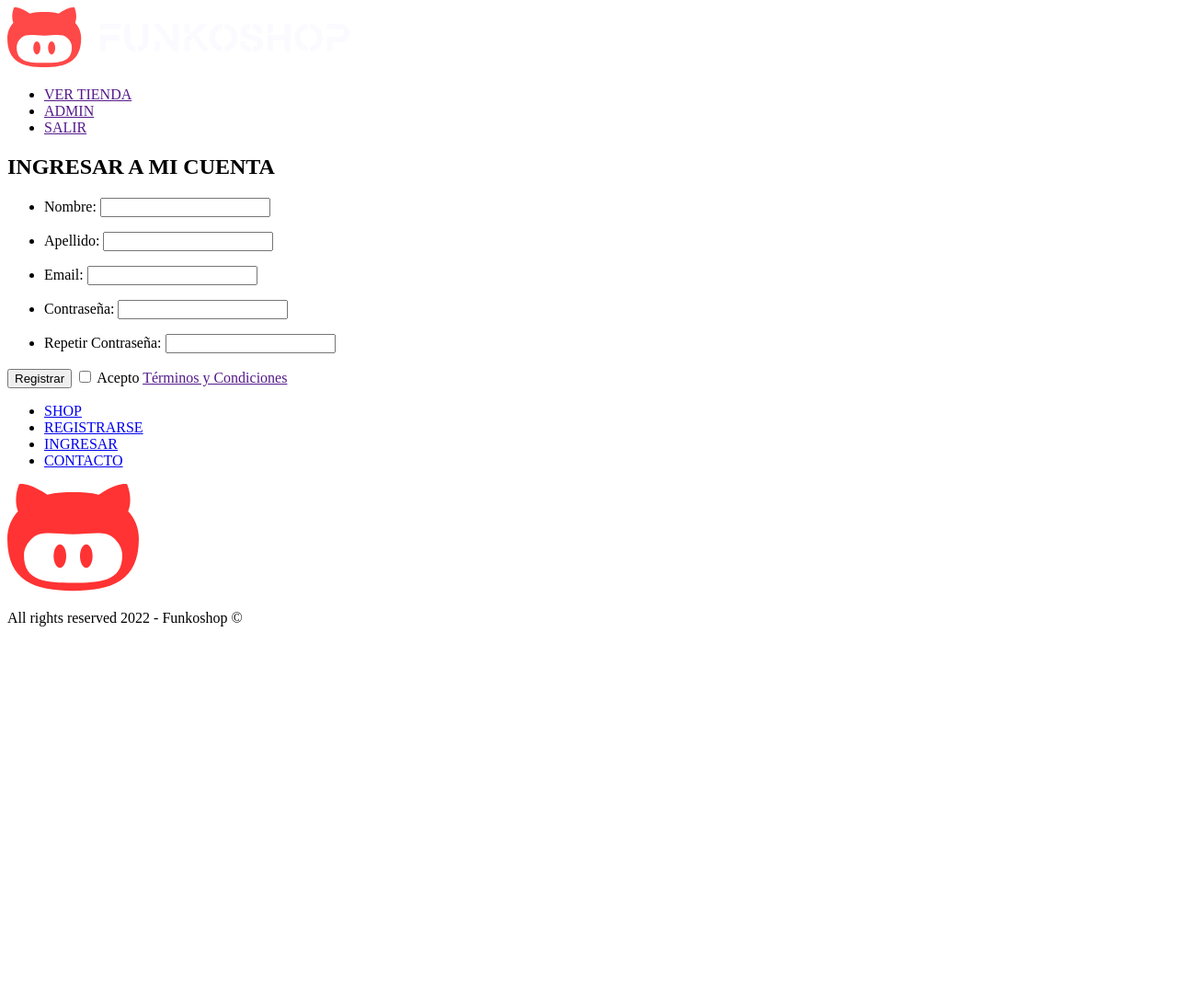
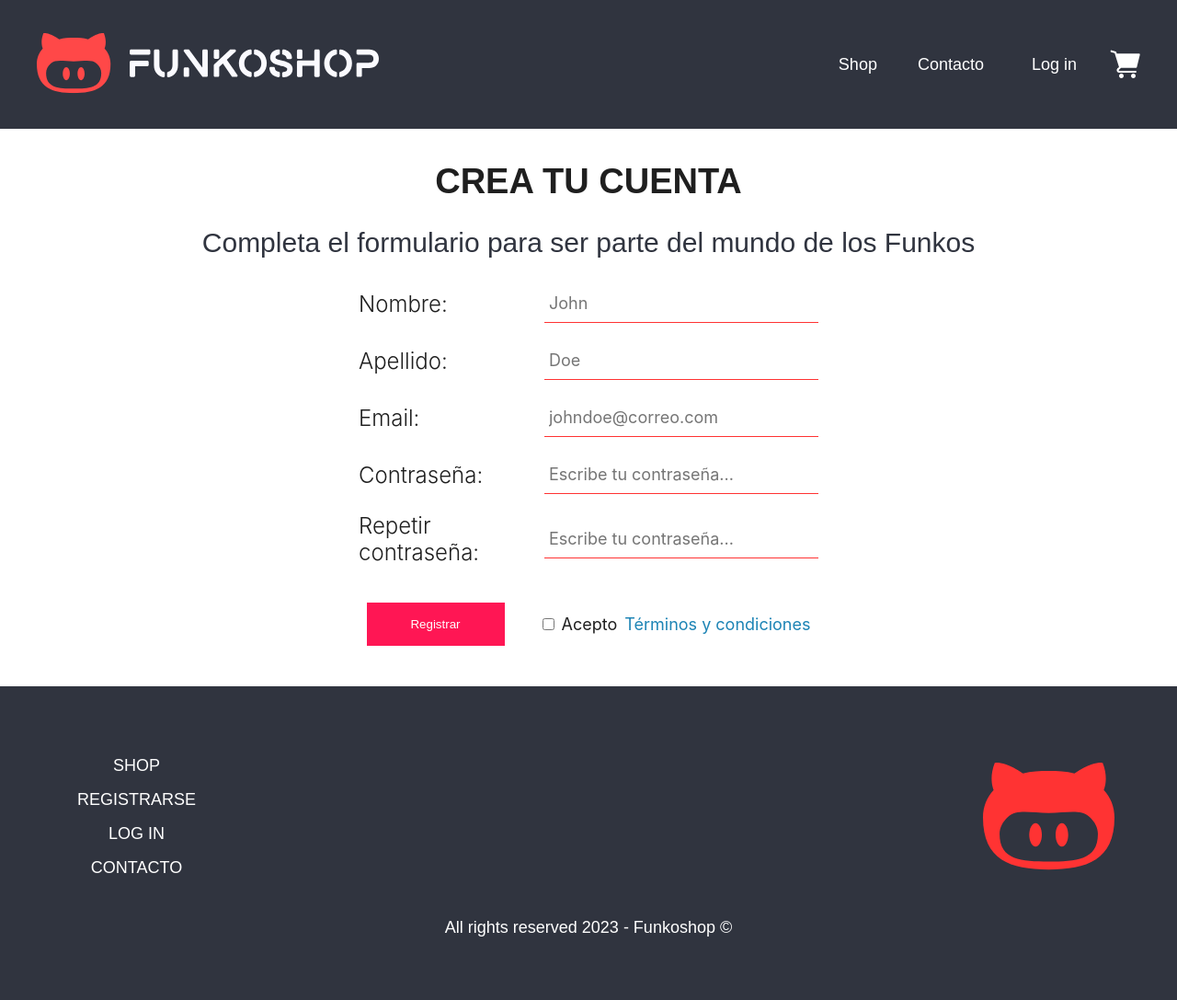
Before and after one commit to tomasneznajko/FunkoShop_NodeJs, a Node server app: template pages/admin/register.html in a window 1280 px wide. Shown: the whole page at 92% size. Before the commit the page ends 681 px from the top, so only its background shows below. Run offline with Node 20, Linux system fonts and the light colour scheme; the template is opened without the code that fills it, so the values that code supplies are empty; some libraries are stand-ins or nearby versions.

Commit message:
Cerramos CSS

```diff
--- a/css/admin/login.css
+++ b/css/admin/login.css
@@ -31,6 +31,8 @@
     width: 15rem;
 }
 
+/* EXTRA */
+
 .form__remember{
     display: flex;
     gap: var(--spacing-8);
--- /dev/null
+++ b/css/admin/register.css
@@ -0,0 +1,25 @@
+@import '../base/basic.css';
+@import '../admin/login.css';
+
+.form__subtitle{
+    font-family: var(--alternative-font);
+    font-weight: 500;
+    font-size: var(--font-xlarge);
+    color: var(--dark-bg-solid);
+}
+
+/* OVERRIDE LOGIN */
+
+.form__box--flex{
+    width: 50rem;
+}
+
+.form__flex{
+    margin: var(--spacing-20) 0 var(--spacing-8) 0;
+    justify-content: space-around;
+    width: 50rem;
+}
+
+.form__text--link{
+    font-size: var(--font-medium);
+}
--- a/pages/admin/register.html
+++ b/pages/admin/register.html
@@ -5,114 +5,124 @@
         <meta charset="utf-8">
         <meta http-equiv="X-UA-Compatible" content="IE=edge">
         <title>
-            Register
+            Register - Funkoshop
         </title>
         <meta name="description" content="">
         <meta name="viewport" content="width=device-width, initial-scale=1">
-        <link rel="stylesheet" href="">
-        <link rel="icon" href="/images/branding/isotype.svg" type="image/Funkoshop-icon">
+        <link rel="stylesheet" href="../../css/admin/register.css">
+        <link rel="icon" href="../../images/branding/isotype.svg" type="image/Funkoshop-icon">
     </head>
     <body>
         <header>
-            <nav>
-                <picture>
-                    <a href=""> <!-- voy a home -->
-                        <img src="/images/branding/logo_light_horizontal.svg" alt="Logo de Funkoshop">
+            <nav class="navbar container">
+             <picture class="navbar__logo">
+                 <a href="./index.html">
+                     <img src="../../images/branding/logo_light_horizontal.svg" alt="Isologotipo de la marca Funko Shop">
+                 </a>
+             </picture>
+             <ul class="navbar__menu">
+                 <li class="navbar__item with-submenu">
+                     <a href="../tienda/shop.html" class="navbar__link with-icon">
+                         Shop <iconify-icon icon="tabler:chevron-down" style="color: white;"></iconify-icon>
                      </a>
 
-                </picture>
-
-                <ul>
-                    <li>
-                        <a href="">VER TIENDA</a>
+                     <ul class="submenu">
+                         <li class="submenu__item">
+                             <a href="" class="submenu__link">
+                                 Funkos
+                             </a>
                          </li>
-                    <li>
-                        <a href="">ADMIN</a>
+                         <li class="submenu__item">
+                             <a href="" class="submenu__link">
+                                 Remeras
+                             </a>
                          </li>
-                    <li>
-                        <a href="">SALIR</a> <!-- CALCULO QUE A HOME -->
+                         <li class="submenu__item">
+                             <a href="" class="submenu__link">
+                                 Llaveros
+                             </a>
+                         </li>
+                     </ul>
+                 </li>
+                 <li class="navbar__item">
+                     <a href="./contact.html" class="navbar__link">
+                         Contacto
+                     </a>
+                 </li>
+                 <li class="navbar__item">
+                     <a href="login.html" class="navbar__link">
+                         Log in
+                     </a>
+                 </li>
+                 <li class="navbar__item">
+                     <a href="../tienda/cart.html" class="navbar__cart">
+                         <img src="../../images/icons/cart-icon.svg" alt="carrito de compras">
+                     </a>
                  </li>
              </ul>
             </nav>
         </header>
-        <main>
-            <h2>
-                INGRESAR A MI CUENTA
-            </h2>
-            <form action="">
-                <ul>
-                    <li>
-                        <p>
-                            <label for="nombre">Nombre: </label>
-                            <input type="text" name="nombre" id="nombre">
-                        </p>
-                    </li>
-                    <li>
-                        <p>
-                            <label for="apellido">Apellido: </label>
-                            <input type="text" name="apellido" id="apellido">
-                        </p>
-                    </li>
-                    <li>
-                        <p>
-                            <label for="email">Email: </label>
-                            <input type="email" name="email" id="email">
-                        </p>
-                    </li>
-                    <li>
-                        <p>
-                            <label for="password">Contraseña: </label>
-                            <input type="password" name="password" id="password">
-                        </p>
-                    </li>
-                    <li>
-                        <p>
-                            <label for="password">Repetir Contraseña: </label>
-                            <input type="password" name="password" id="password">
-                        </p>
-                    </li>
-                </ul>
-                <div>
-                    <input type="submit" value="Registrar">
-                    <input type="checkbox" name="checkbox" id="checkbox">
-                    <label for="checkbox">Acepto <a href="">Términos y Condiciones</a></label>
+        <main class="container form login">
+            <h2 class="form__title">Crea tu cuenta</h2>
+            <h3 class="form__subtitle">
+                Completa el formulario para ser parte del mundo de los Funkos
+            </h3>
+            <form class="login__form" action="/admin/create" method="POST" enctype="application/x-www-form-urlencoded">
+                <div class="form__box--flex">
+                    <label class="form__label" for="nombre">Nombre:</label>
+                    <input class="form__input form__text" type="text" name="nombre" id="nombre" placeholder="John" required>
+                </div>
+                <div class="form__box--flex">
+                    <label class="form__label" for="apellido">Apellido:</label>
+                    <input class="form__input form__text" type="text" name="apellido" id="apellido" placeholder="Doe" required>
+                </div>
+                <div class="form__box--flex">
+                    <label class="form__label" for="email">Email:</label>
+                    <input class="form__input form__text" type="email" name="email" id="email" placeholder="johndoe@correo.com" required>
+                </div>
+                <div class="form__box--flex">
+                    <label class="form__label" for="name">Contraseña:</label>
+                    <input class="form__input form__text" type="password" name="name" id="name" placeholder="Escribe tu contraseña..." required>
+                </div>
+                <div class="form__box--flex">
+                    <label class="form__label" for="name">Repetir contraseña:</label>
+                    <input class="form__input form__text" type="password" name="name" id="name" placeholder="Escribe tu contraseña..." required>
+                </div>
+                <div class="form__flex">
+                    <input class="form__btn" type="submit" value="Registrar">
+                    <div class="form__remember">
+                        <input type="checkbox" id="confirmoLectura" name="confirmoLectura">
+                        <label class="form__text" for="confirmoLectura">Acepto</label>
+                        <a class="form__text form__text--link" href="">Términos y condiciones</a>
+                    </div>
                 </div>
             </form>
         </main>
-        <footer>
-            <section>
-                <nav>
-                    <ul>
-                        <li>
-                            <a href="./shop.html">
-                                SHOP
-                            </a>
+
+        <footer class="footer">
+            <nav class="navbar container">
+                <ul class="navbar__menu vertical">
+                    <li class="navbar__link">
+                        <a href="../tienda/shop.html">Shop</a>
                     </li>
-                        <li>
-                            <a href="./register.html">
-                                REGISTRARSE
-                            </a>
+                    <li class="navbar__link">
+                        <a href="register.html">Registrarse</a>
                     </li>
-                        <li>
-                            <a href="./login.html">
-                                INGRESAR
-                            </a>
+                    <li class="navbar__link">
+                        <a href="login.html">Log in</a>
                     </li>
-                        <li>
-                            <a href="./contact.html">
-                                CONTACTO
-                            </a>
+                    <li class="navbar__link">
+                        <a href="contact.html">Contacto</a>
                     </li>
                 </ul>
-                    <picture>
-                        <img src="/images/branding/isotype.svg" alt="Logo de Funkoshop">
-                    </picture>
+                <picture><img src="../../images/branding/isotype.svg" alt=""></picture>
             </nav>
-            </section>
-            <p>
-                All rights reserved 2022 - Funkoshop &copy
+            <p class="footer__copy">
+                All rights reserved 2023 - Funkoshop &copy;
             </p>
+
         </footer>
-        <script src="" async defer></script>
+
+        <script src="https://cdn.jsdelivr.net/npm/iconify-icon@1.0.8/dist/iconify-icon.min.js"></script>
     </body>
 </html>
```
Also changed, not shown: pages/admin/admin.html (+8 -8 lines), pages/admin/create.html (+8 -7 lines), pages/admin/edit.html (+9 -8 lines), pages/admin/login.html (+10 -11 lines), pages/index.html (+5 -5 lines), pages/tienda/cart.html (+7 -6 lines), pages/tienda/item.html (+6 -5 lines), pages/tienda/shop.html (+6 -5 lines). Lines whose indentation alone changed are shown as unchanged.
